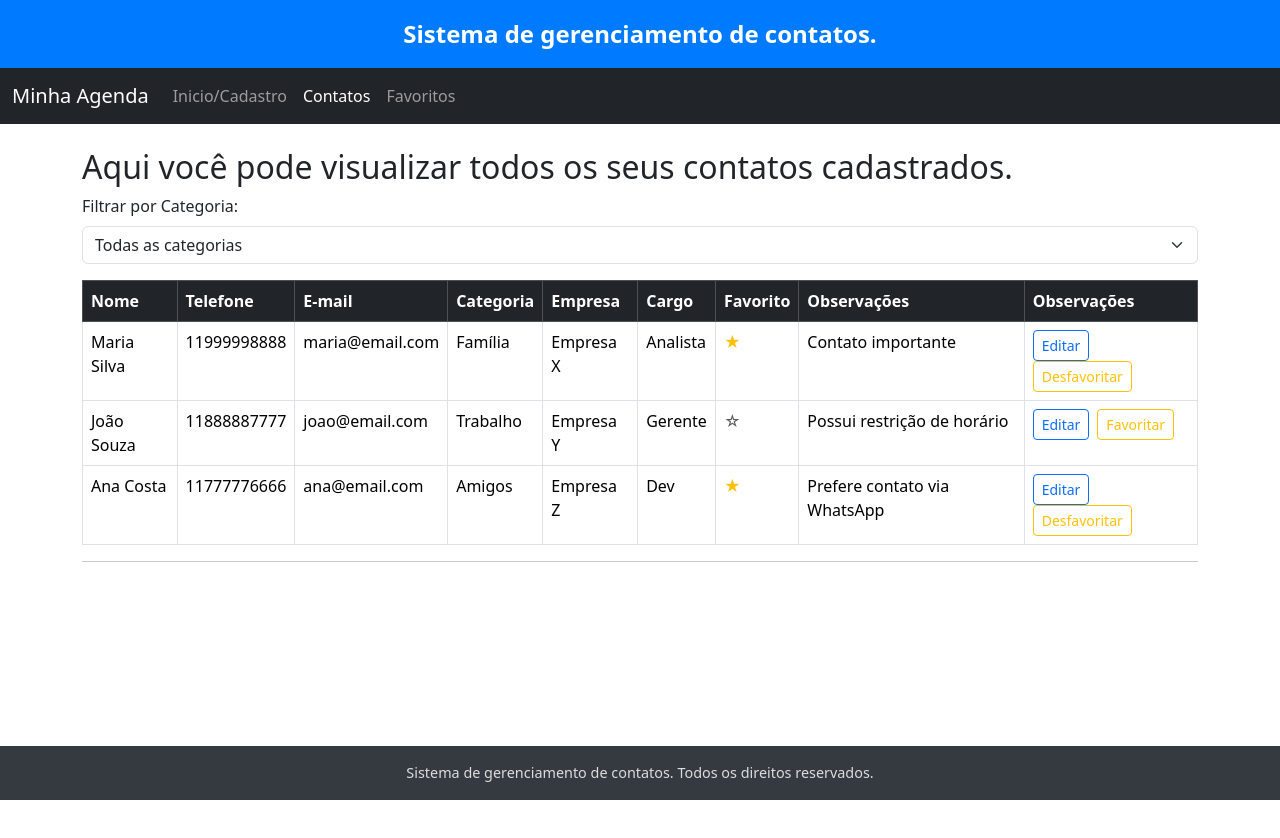
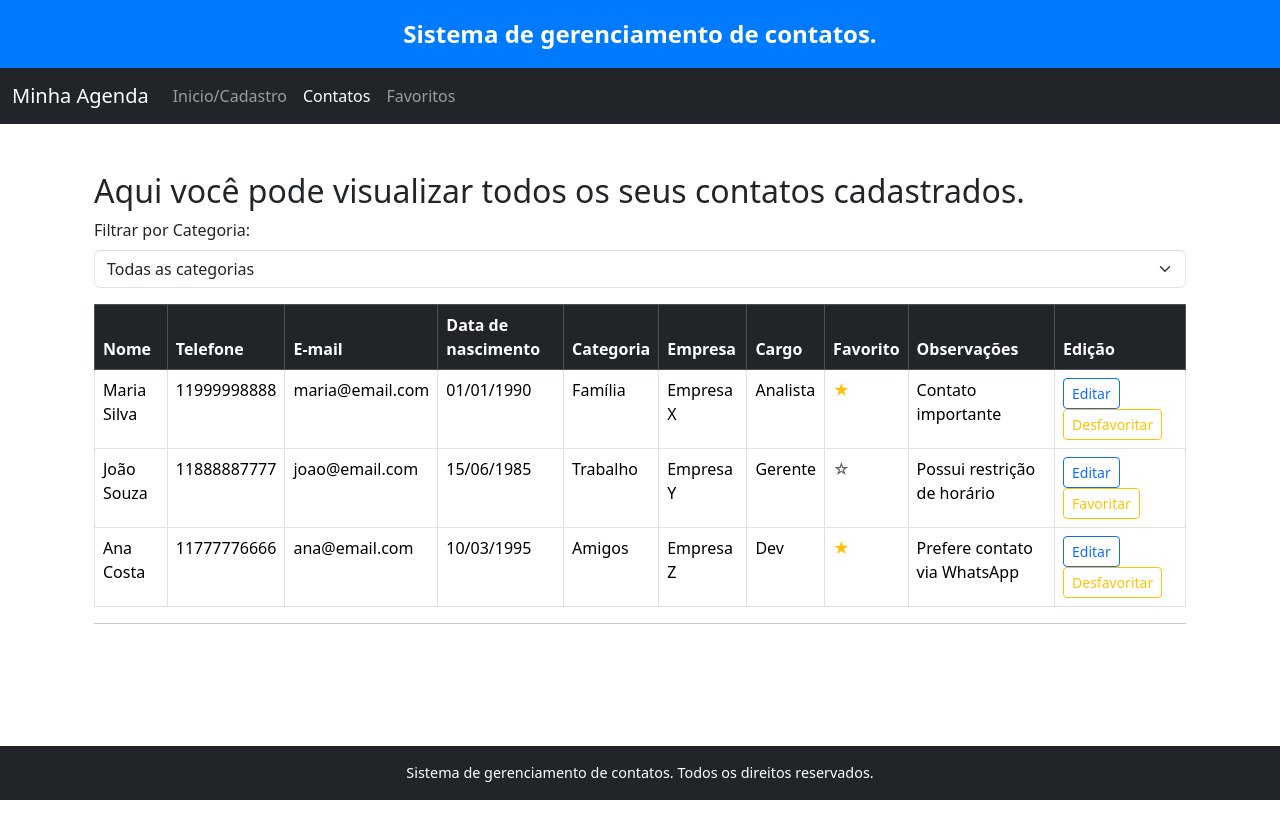
Before and after one commit to Leonardo-do-Playstation/Projeto_Contacts_Fatec_2025, an Angular app in the folder projeto_contatos_fe/: page /contacts in a window 1280 px wide. Shown: the top 838 px of the page. After the commit the page ends 800 px from the top, so only its background shows below. Built offline with nearby package versions, Linux system fonts and the light colour scheme.

Commit message:
Alterações do footer

```diff
--- a/projeto_contatos_fe/src/app/app.component.html
+++ b/projeto_contatos_fe/src/app/app.component.html
@@ -1,4 +1,10 @@
-<app-header></app-header>
-<app-navbar></app-navbar>
-<router-outlet></router-outlet>
-<app-footer></app-footer>
+<div class="d-flex flex-column min-vh-100">
+  <app-header></app-header>
+  <app-navbar></app-navbar>
+
+  <main class="flex-fill container my-4">
+    <router-outlet></router-outlet>
+  </main>
+
+  <app-footer></app-footer>
+</div>
--- a/projeto_contatos_fe/src/app/components/contact/contact.component.html
+++ b/projeto_contatos_fe/src/app/components/contact/contact.component.html
@@ -1,5 +1,7 @@
-<div class="container mt-4">
-  <h2>Cadastrar Contato</h2>
+<div class="container mt-4 mb-5">
+  <div class="card">
+    <div class="card-body">
+      <h4 class="card-title mb-4">Cadastrar Contato</h4>
       <form>
         <div class="row mb-3">
           <div class="col-md-6">
@@ -43,10 +45,10 @@
           <label class="form-label">Categoria</label>
           <select class="form-select">
             <option value="">Selecione uma categoria</option>
-        <!-- Exemplo estático -->
             <option value="1">Família</option>
             <option value="2">Trabalho</option>
             <option value="3">Amigos</option>
+            <option value="3">Outros</option>
           </select>
         </div>
 
@@ -63,3 +65,5 @@
         <button type="submit" class="btn btn-primary">Salvar</button>
       </form>
     </div>
+  </div>
+</div>
--- a/projeto_contatos_fe/src/app/components/contacts/contacts.component.html
+++ b/projeto_contatos_fe/src/app/components/contacts/contacts.component.html
@@ -20,12 +20,13 @@
         <th>Nome</th>
         <th>Telefone</th>
         <th>E-mail</th>
+        <th>Data de nascimento</th>
         <th>Categoria</th>
         <th>Empresa</th>
         <th>Cargo</th>
         <th>Favorito</th>
         <th>Observações</th>
-        <th>Observações</th>
+        <th>Edição</th>
       </tr>
     </thead>
     <tbody>
@@ -33,6 +34,7 @@
         <td>{{ c.name }}</td>
         <td>{{ c.phone }}</td>
         <td>{{ c.email }}</td>
+        <td>{{ c.birthDate | date:'dd/MM/yyyy' }}</td>
         <td>{{ c.category.name }}</td>
         <td>{{ c.company }}</td>
         <td>{{ c.position }}</td>
--- a/projeto_contatos_fe/src/app/components/contacts/contacts.component.ts
+++ b/projeto_contatos_fe/src/app/components/contacts/contacts.component.ts
@@ -14,7 +14,8 @@ export class ContactsComponent {
   categories: Category[] = [
     { id: 1, name: 'Família' },
     { id: 2, name: 'Trabalho' },
-    { id: 3, name: 'Amigos' }
+    { id: 3, name: 'Amigos' },
+    { id: 4, name: 'Outros'}
   ];
 
   selectedCategoryId: number = 0;
--- a/projeto_contatos_fe/src/app/components/footer/footer.component.css
+++ b/projeto_contatos_fe/src/app/components/footer/footer.component.css
@@ -1,24 +1,12 @@
-.app-footer {
-  position: fixed;
-  bottom: 0;
-  left: 0;
-  width: 100%;
-  background-color: #343a40;
-  color: #ddd;
-  text-align: center;
-  padding: 1rem 0;
-  font-size: 0.9rem;
-  z-index: 1000;
-}
-:host {
-  display: flex;
-  flex-direction: column;
-  min-height: 100vh;
+html, body {
+  height: 100%;
+  margin: 0;
 }
 
-.main-content {
-  padding: 2rem;
-  padding-bottom: 3.5rem;
-  background-color: #f8f9fa;
-  flex: 1;
+main {
+  padding-bottom: 2rem;
 }
+
+footer {
+  font-size: 0.9rem;
+}
--- a/projeto_contatos_fe/src/app/components/footer/footer.component.html
+++ b/projeto_contatos_fe/src/app/components/footer/footer.component.html
@@ -1,3 +1,3 @@
-<footer class="app-footer">
- {{title}}
+<footer class="bg-dark text-white text-center py-3">
+  {{ title }}
 </footer>
```
Also changed, not shown: projeto_contatos_fe/src/app/components/contact/contact.component.ts (line endings or trailing spaces), projeto_contatos_fe/src/app/components/home/home.component.html (line endings or trailing spaces), projeto_contatos_fe/src/app/components/home/home.component.ts (line endings or trailing spaces). Lines whose indentation alone changed are shown as unchanged.
